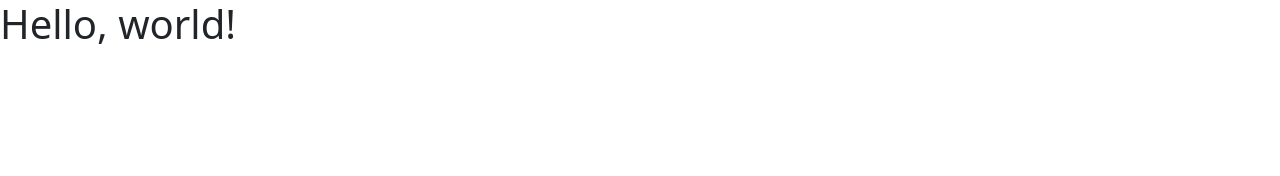
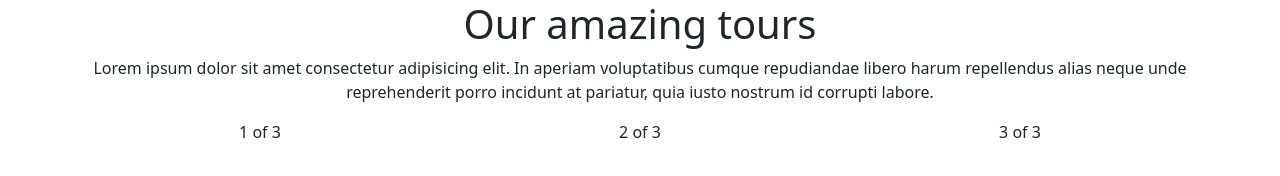
Before and after one commit to lucianocecere07/bootstrap-travel-agency, a plain HTML site: page index.html in a window 1280 px wide. Drawn offline with nearby package versions, Linux system fonts and the light colour scheme.

Commit message:
divisione in row e col

```diff
--- a/index.html
+++ b/index.html
@@ -7,7 +7,25 @@
     <link href="https://cdn.jsdelivr.net/npm/bootstrap@5.2.2/dist/css/bootstrap.min.css" rel="stylesheet" integrity="sha384-Zenh87qX5JnK2Jl0vWa8Ck2rdkQ2Bzep5IDxbcnCeuOxjzrPF/et3URy9Bv1WTRi" crossorigin="anonymous">
   </head>
   <body>
-    <h1>Hello, world!</h1>
+    <div class="container text-center">
+      <div class="row">
+        <div class="col">
+          <h1>Our amazing tours</h1>
+          <p>Lorem ipsum dolor sit amet consectetur adipisicing elit. In aperiam voluptatibus cumque repudiandae libero harum repellendus alias neque unde reprehenderit porro incidunt at pariatur, quia iusto nostrum id corrupti labore.</p>
+        </div>
+      </div>
+      <div class="row">
+        <div class="col">
+          1 of 3
+        </div>
+        <div class="col">
+          2 of 3
+        </div>
+        <div class="col">
+          3 of 3
+        </div>
+      </div>
+    </div>
     <script src="https://cdn.jsdelivr.net/npm/bootstrap@5.2.2/dist/js/bootstrap.bundle.min.js" integrity="sha384-OERcA2EqjJCMA+/3y+gxIOqMEjwtxJY7qPCqsdltbNJuaOe923+mo//f6V8Qbsw3" crossorigin="anonymous"></script>
   </body>
 </html>
```
